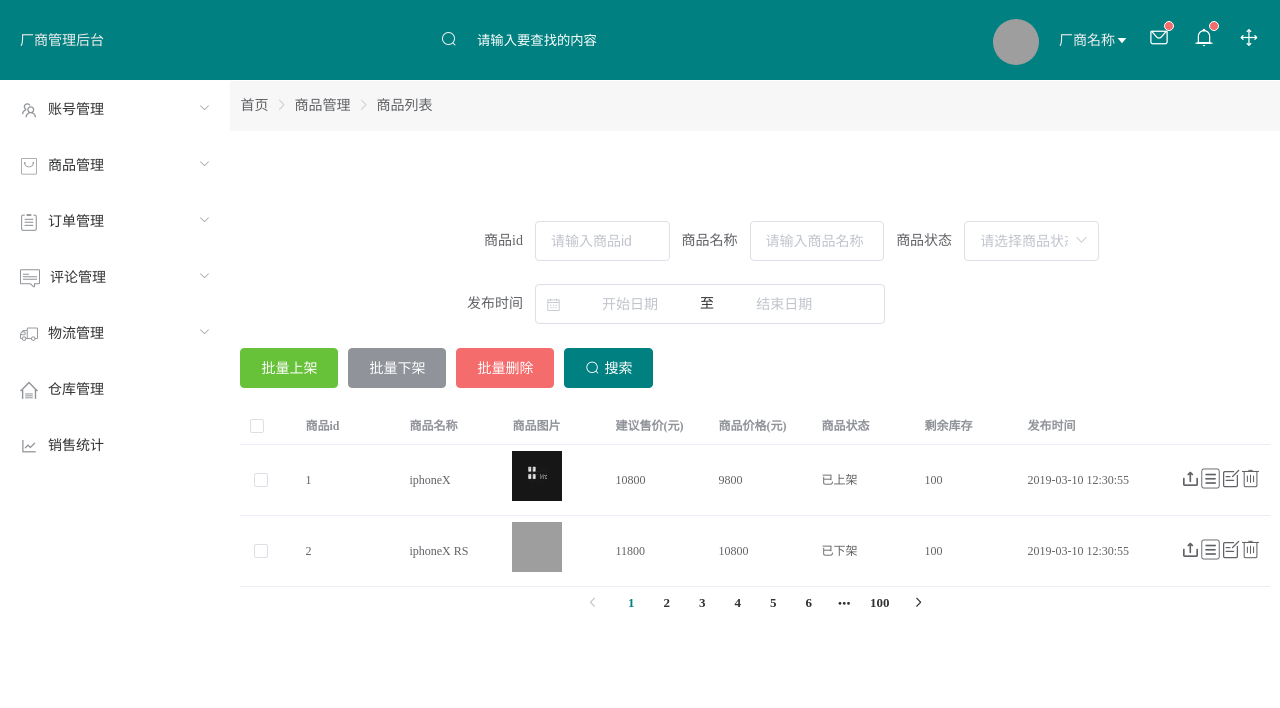
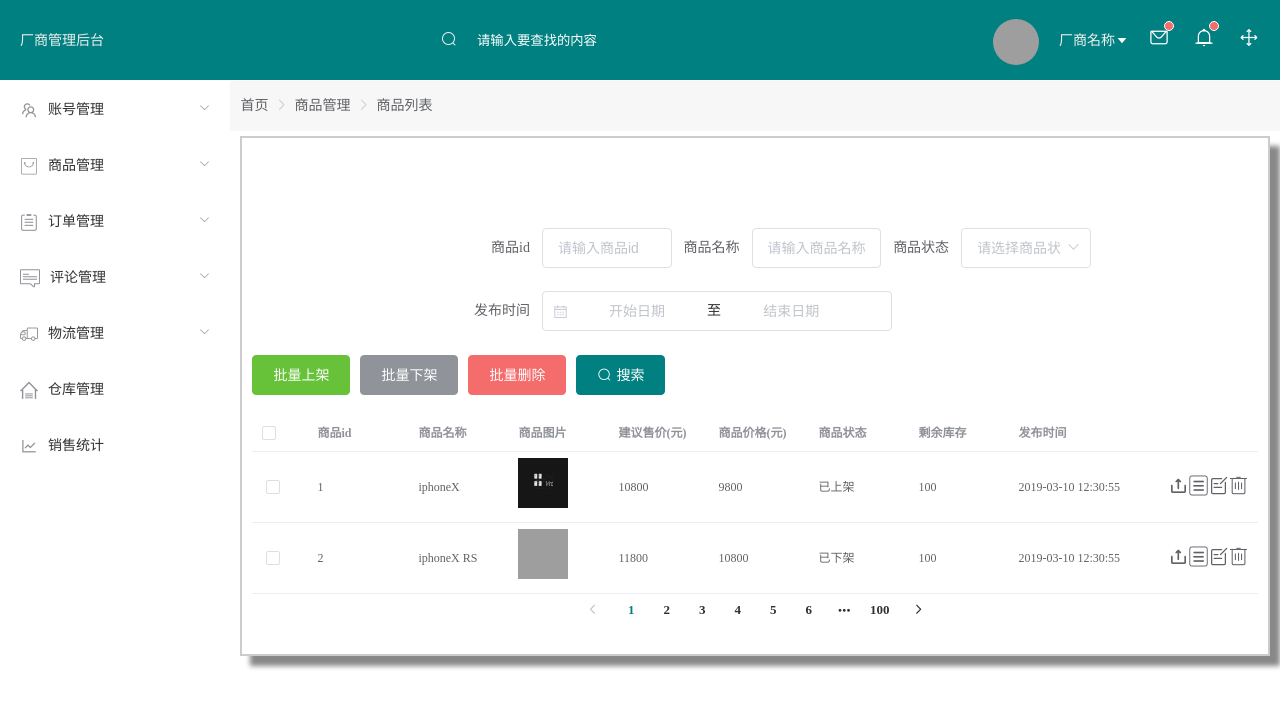
Before and after one commit to Shaun-Zhang0/mbc_mall, a Vue app: page /Productlist in a window 1280 px wide. Shown: the top 708 px of the page. Built offline with nearby package versions, Linux system fonts and the light colour scheme; grey boxes are pictures that could not be loaded.

Commit message:
Update productlist.vue

```diff
--- a/src/components/brand/product/productlist.vue
+++ b/src/components/brand/product/productlist.vue
@@ -2,12 +2,12 @@
  * @Author: Shaun.Zhang
  * @Date: 2019-01-25 16:41:08
  * @Last Modified by: Shaun.Zhang
- * @Last Modified time: 2019-02-11 23:18:50
+ * @Last Modified time: 2019-02-12 18:24:30
  */
 
 <template>
     <div id="abc" style="width: 100%;height:700px;">
-        <div style="height: 50px;background-color: hsla(0, 0%, 70%, 0.1);padding-left: 10px;">
+        <div class="breadcrumb">
             <el-breadcrumb separator-class="el-icon-arrow-right" style="line-height:50px;">
                 <el-breadcrumb-item>首页</el-breadcrumb-item>
                 <el-breadcrumb-item>商品管理</el-breadcrumb-item>
@@ -15,10 +15,9 @@
             </el-breadcrumb>
         </div>
 
-        <div class="order_border" style="padding-left: 10px;padding-right:10px;">
-            <el-row style="font-size: 28px;text-align: center;  margin-bottom: 70px;margin-top: 20px;margin-left: 20px;"></el-row>
+        <div class="order_border">
             <!-- 搜索区 -->
-            <el-form ref="product" :model="product" label-width="80px">
+            <el-form ref="product" :model="product" label-width="80px" style="margin-top: 90px;">
                 <el-row>
                     <el-col :span="5" :offset="5">
                         <el-form-item label="商品id">
@@ -89,7 +88,7 @@
                     </el-table>
                 </template>
             </el-row>
-            <el-row style="background-color:white;height:60px;line-height:60px;">
+            <el-row class="pagination">
                 <el-pagination style="top:50%;text-align: center;" layout="prev, pager, next" :total="1000"></el-pagination>
             </el-row>
         </div>
@@ -277,6 +276,18 @@
     </div>
 
 </template>
+<style scoped>
+.order_border {
+  border: 2px solid #ccc;
+  padding-left: 10px;
+  padding-right:10px;
+  margin-left: 10px;
+  margin-right: 10px;
+  margin-top: 5px;
+  -moz-box-shadow: 5px 5px 5px #888888;
+  box-shadow: 10px 10px 5px #888888;
+}
+</style>
 
 <script>
 export default {
```
